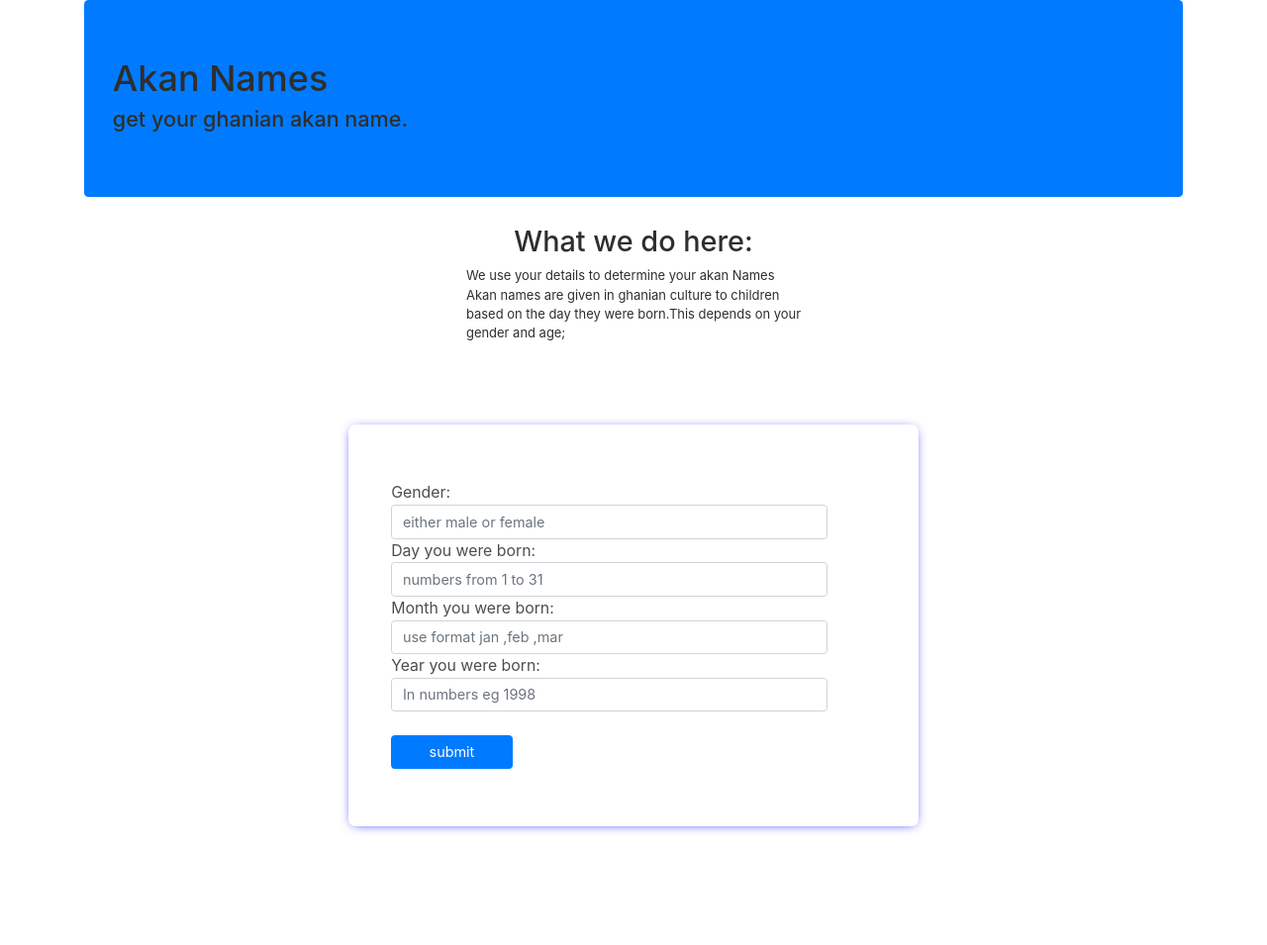
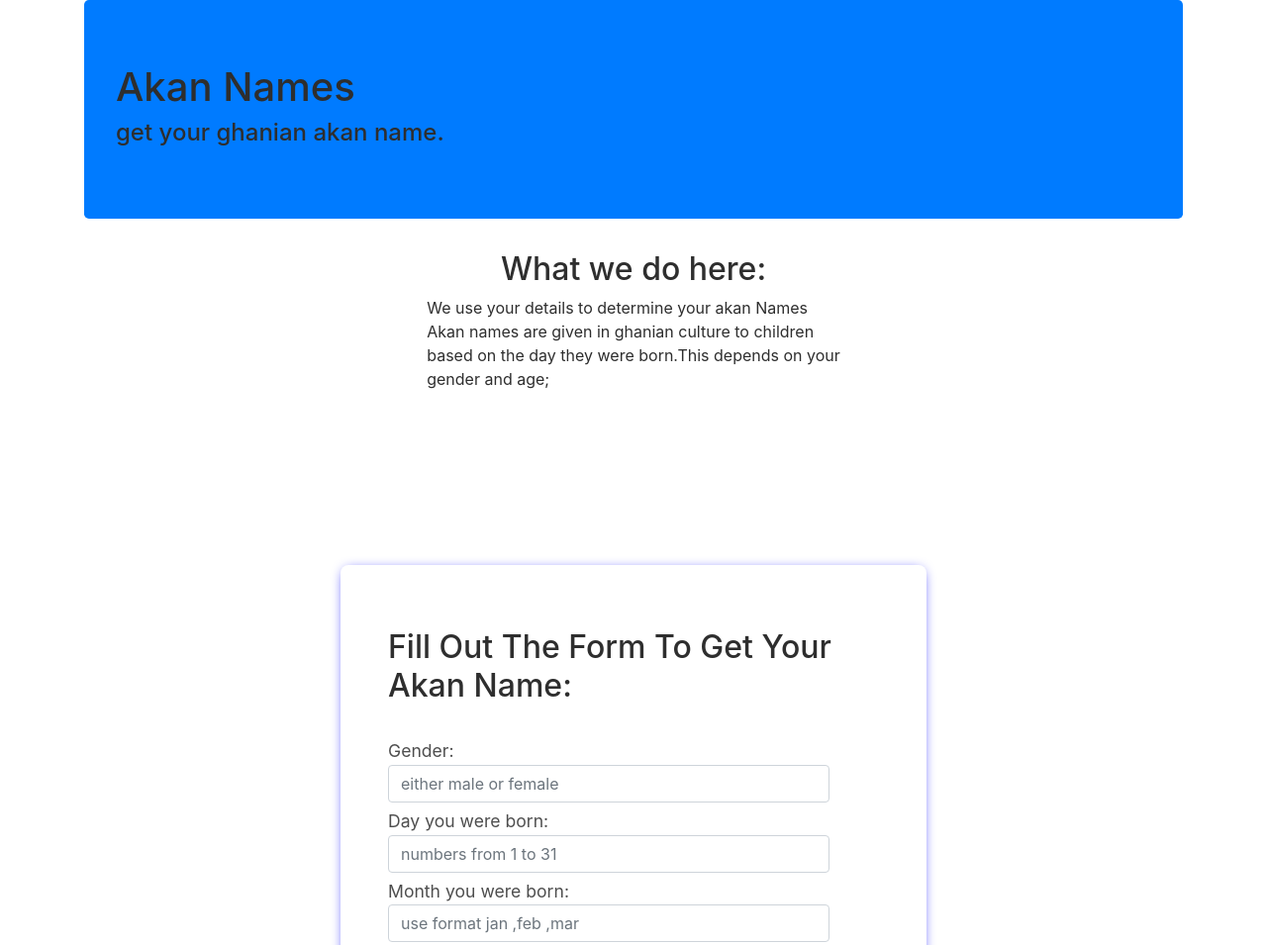
Before and after one commit to lloydMwiti/MP-prep2, a plain HTML site: page index.html in a window 1280 px wide. Shown: the top 955 px of the page at 99% size. Before the commit the page ends 878 px from the top, so only its background shows below. Drawn offline with Linux system fonts and the light colour scheme.

Commit message:
style changes,coz apparently that matters

```diff
--- a/index.css
+++ b/index.css
@@ -1,5 +1,5 @@
 *{
-    font-size: .9rem;
+    font-size: 1rem;
     color: rgb(46, 46, 46);
 
 }
@@ -8,14 +8,15 @@ form{
     border-radius: .5rem;
     padding: 4rem 3rem;
     width: 50%;
-    max-width: 45rem;
-    min-width: 40rem;
+    max-width: 40rem;
+    min-width: 37rem;
     box-shadow: 0 .1rem .8rem -.3rem blue ;
     margin-bottom: 3rem;
     color: rgb(78, 78, 78);
 }
 form>.input{
     font-size: 1rem;
+    margin-bottom:.4rem;
     width: 90%;
     color: rgb(63, 72, 80);
 }
@@ -25,7 +26,7 @@ form>.input{
     align-items: center;
 }
 #out{
-
+    margin: 3rem 0;
     font-size: large;
     font-weight: lighter;
     color: rgb(32, 31, 71);
--- a/index.html
+++ b/index.html
@@ -28,6 +28,7 @@
         <p id="out"></p>
 
           <form action="" onsubmit="return false" class="form" name="mform">
+            <h2>Fill Out The Form To Get Your Akan Name:</h2><br>
               Gender:
               <input class="form-control input" name="gender" required placeholder="either male or female" type="text" >
               Day you were born:
```
